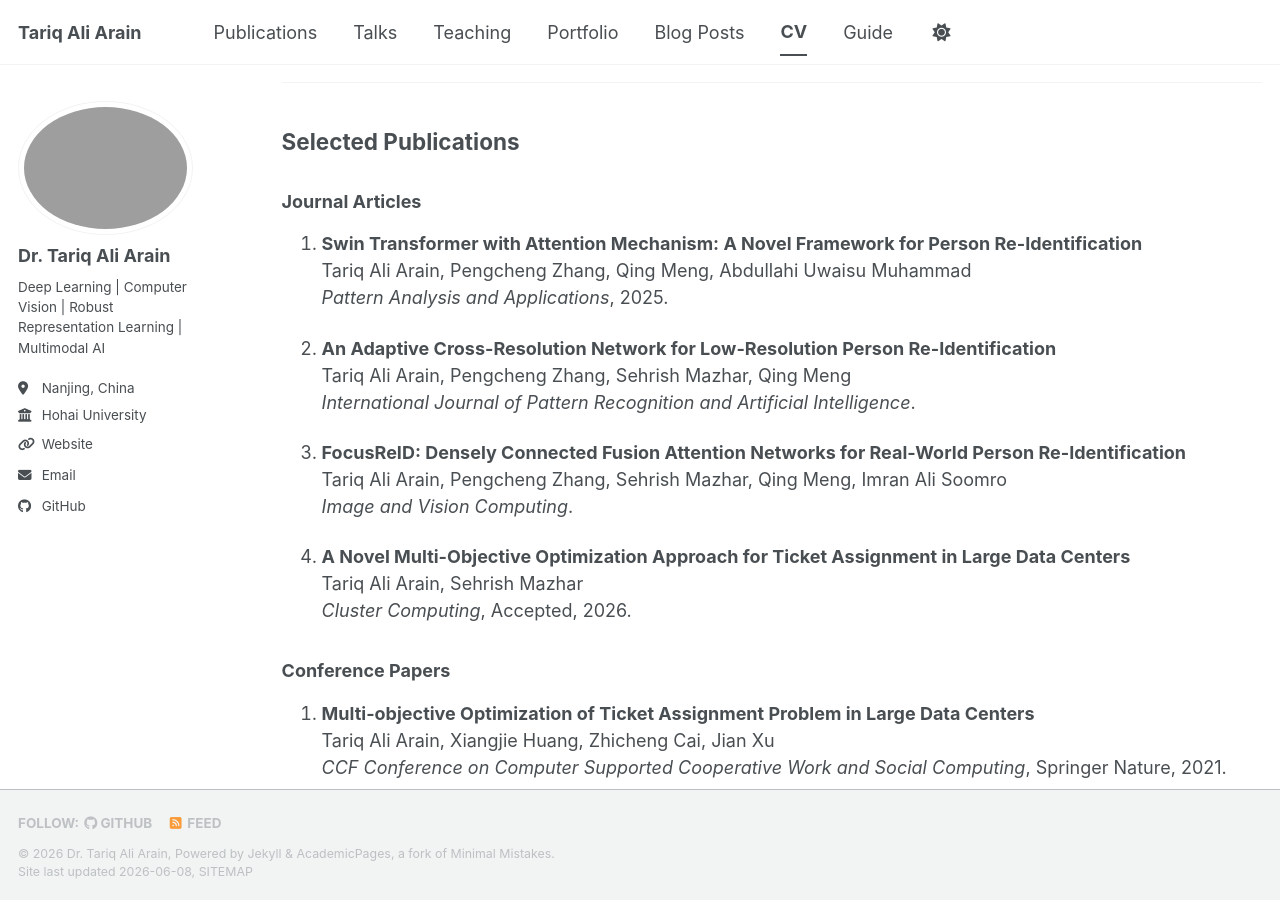
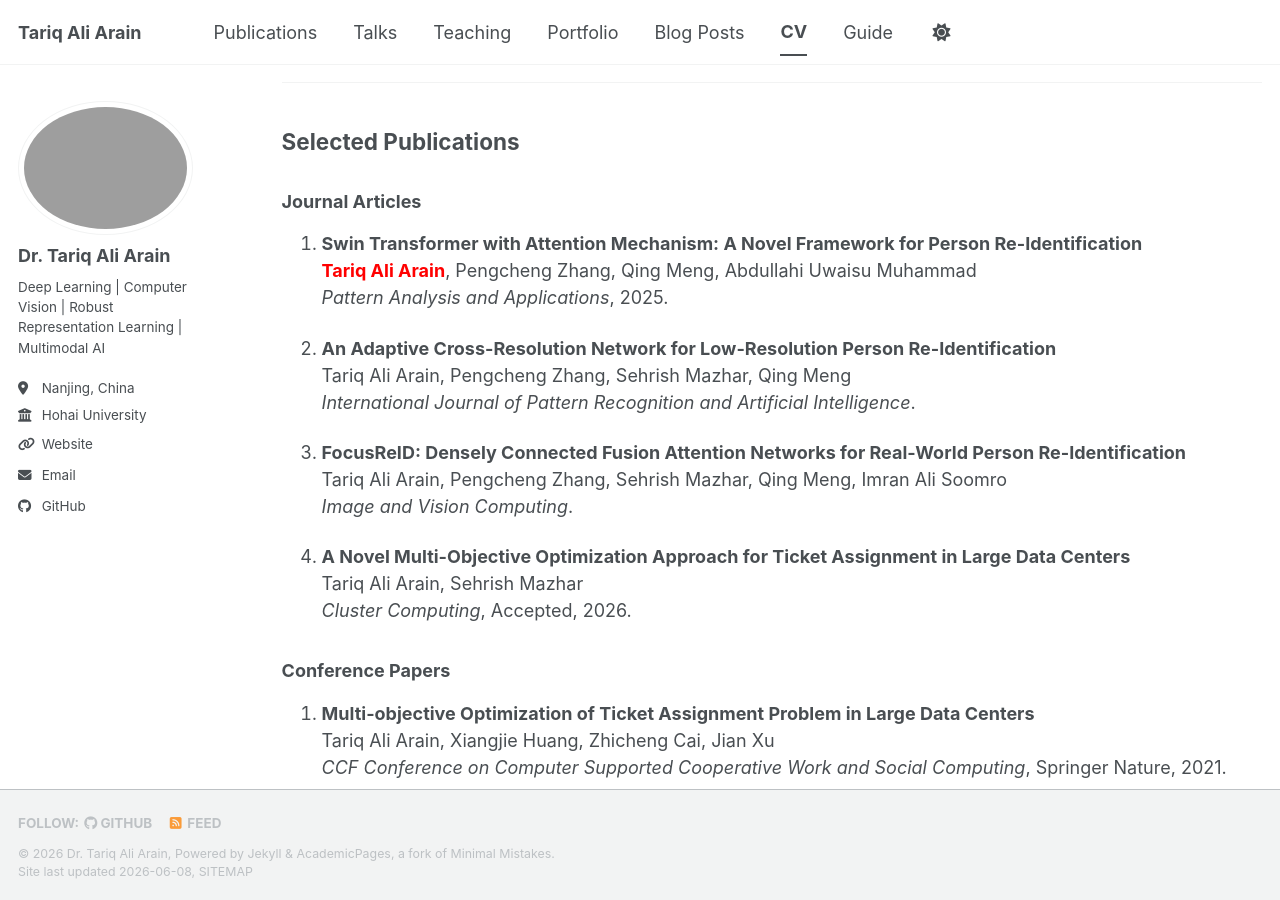
Before and after one commit to tariqaliarain/tariqaliarain.github.io, a Jekyll site: the page built from _pages/cv.md, in a window 1280 px wide and 900 px high, scrolled down 2414 px. Built offline with Jekyll 4.4.1, drawn with Linux system fonts in a browser that asks for light colours; a script bundle is joined from its source files by our own code; library files that are not in the unit come from our copies.

Commit message:
Update cv.md

```diff
--- a/_pages/cv.md
+++ b/_pages/cv.md
@@ -85,7 +85,7 @@ I am **Dr. Tariq Ali Arain**, a researcher in **deep learning, computer vision,
 ### Journal Articles
 
 1. **Swin Transformer with Attention Mechanism: A Novel Framework for Person Re-Identification**
-   Tariq Ali Arain, Pengcheng Zhang, Qing Meng, Abdullahi Uwaisu Muhammad
+  <span style="color:red;"><strong>Tariq Ali Arain</strong></span>, Pengcheng Zhang, Qing Meng, Abdullahi Uwaisu Muhammad
    *Pattern Analysis and Applications*, 2025.
 
 2. **An Adaptive Cross-Resolution Network for Low-Resolution Person Re-Identification**
```
